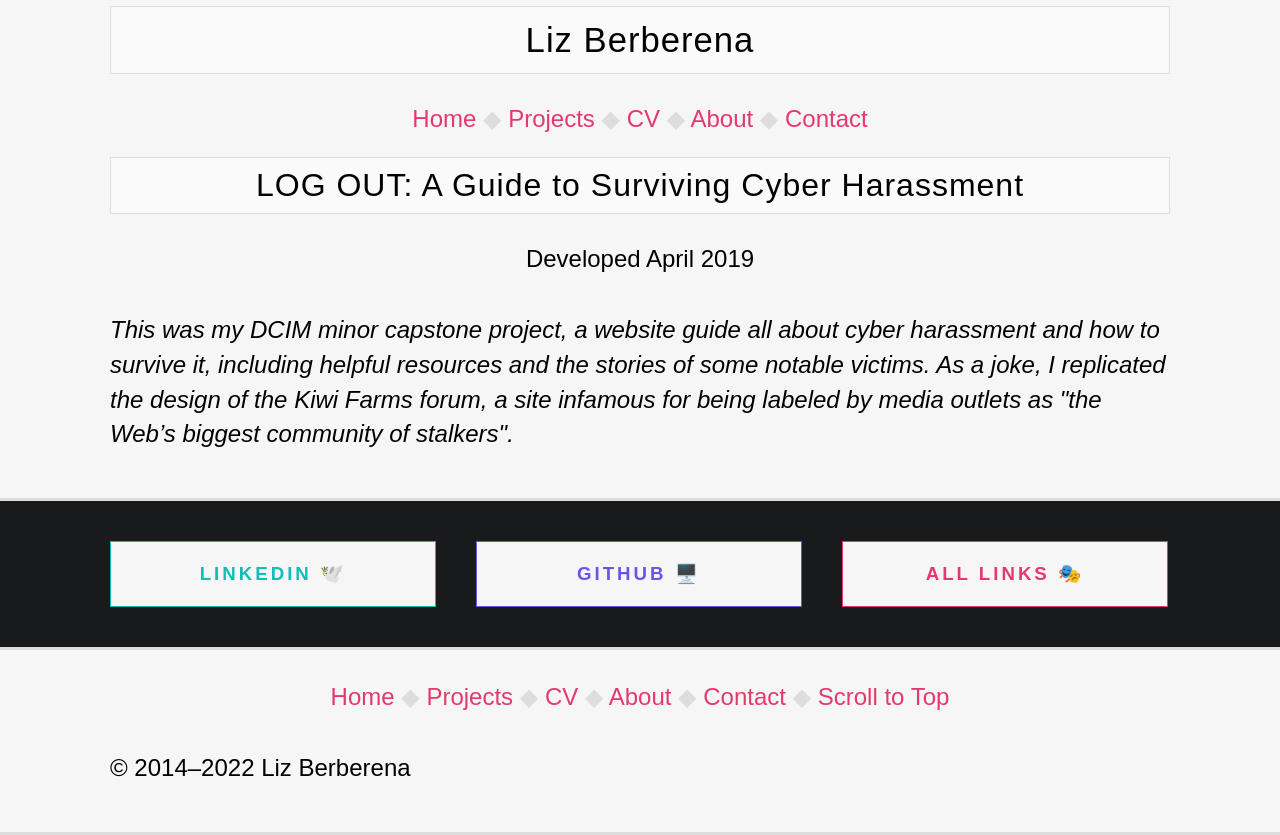
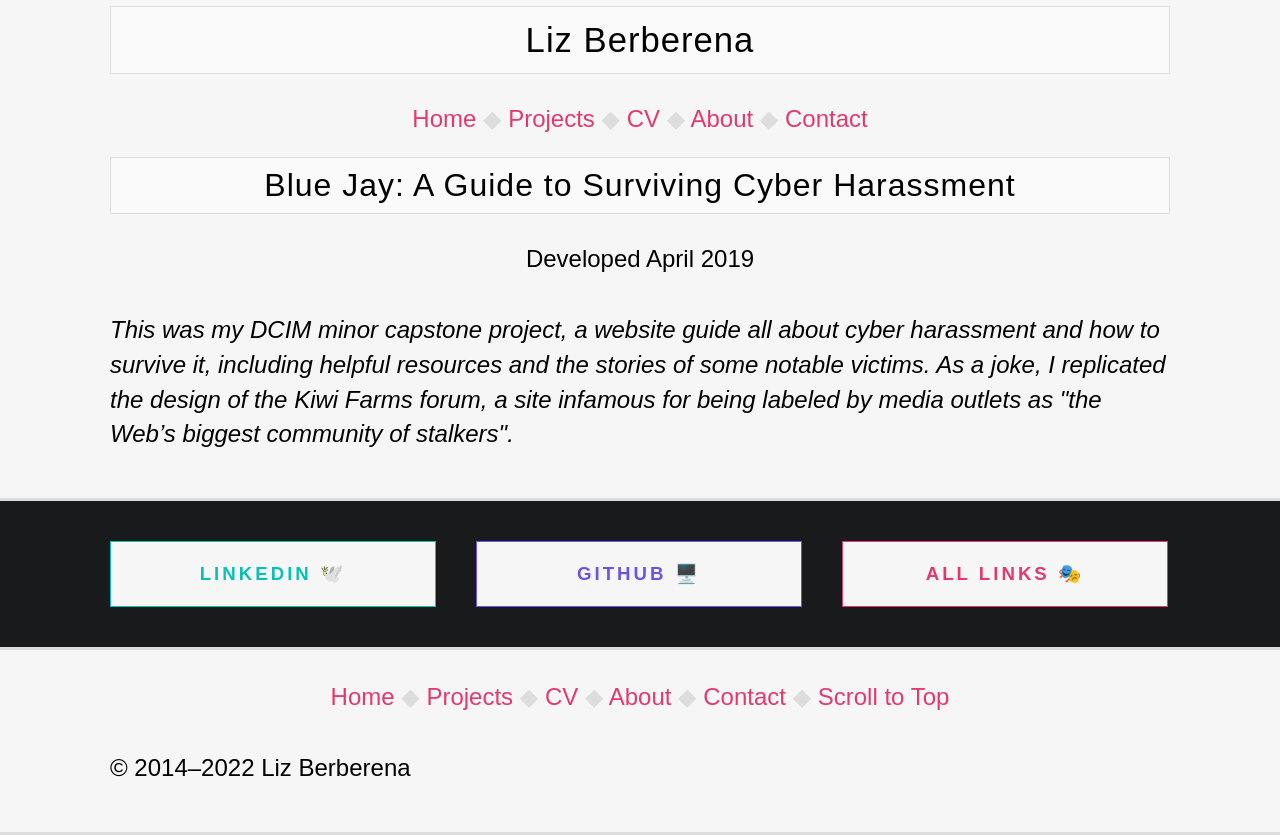
Before and after one commit to liz-lorena/2020, a Jekyll site: the page built from _posts/2019-04-18-logout.md, in a window 1280 px wide and 1026 px high, cut to the strip 191-1026 px from the top of the window. Built offline with Jekyll 4.4.1, drawn with Linux system fonts in a browser that asks for light colours.

Commit message:
Update 2019-04-18-logout.md

```diff
--- a/_posts/2019-04-18-logout.md
+++ b/_posts/2019-04-18-logout.md
@@ -1,10 +1,10 @@
 ---
 layout: post
-title: "LOG OUT: A Guide to Surviving Cyber Harassment"
+title: "Blue Jay: A Guide to Surviving Cyber Harassment"
 projectDate: April 2019
 category: HTML Website
 role: Web Developer and Researcher
-img: logout.jpg
+img: bluejay.png
 link: https://github.com/lizberberena/bluejay
 excerpt: This was my DCIM minor capstone project, a website guide all about cyber harassment and how to survive it, including helpful resources and the stories of some notable victims. As a joke, I replicated the design of the Kiwi Farms forum, a site infamous for being labeled by media outlets as "the Web’s biggest community of stalkers".
 featured: "yes"
```
